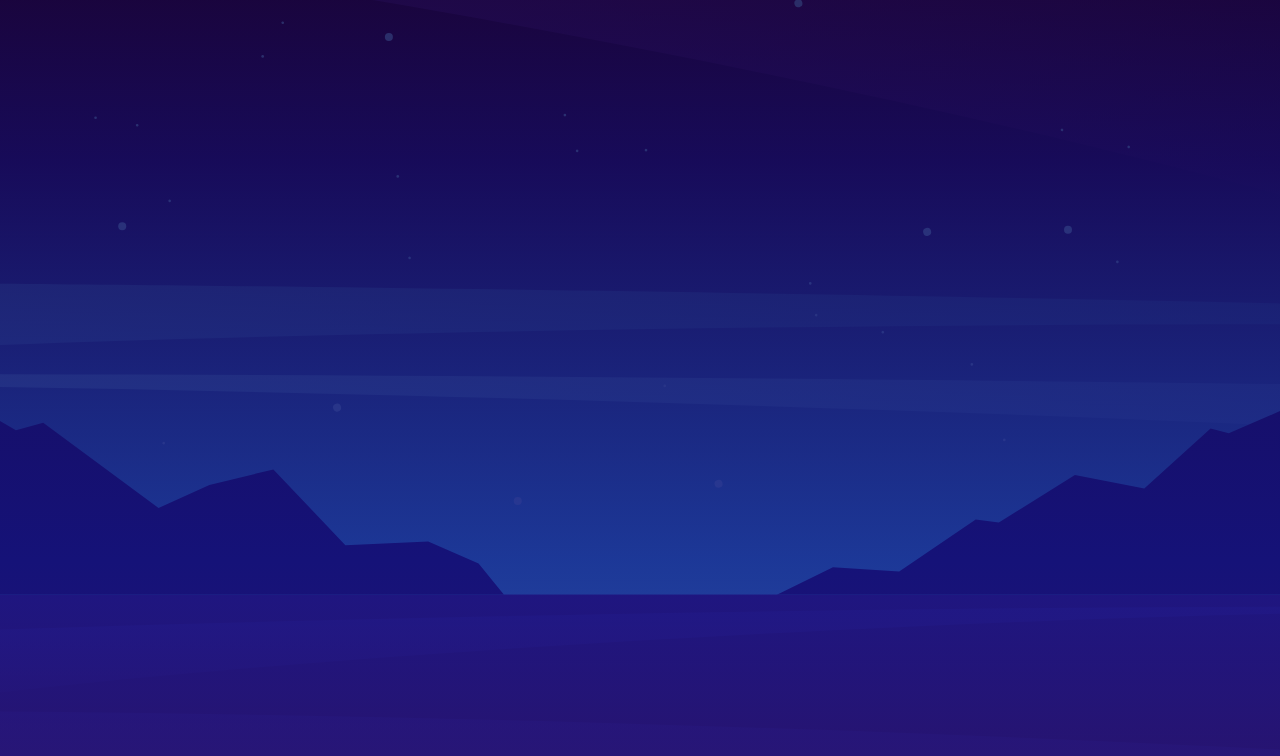
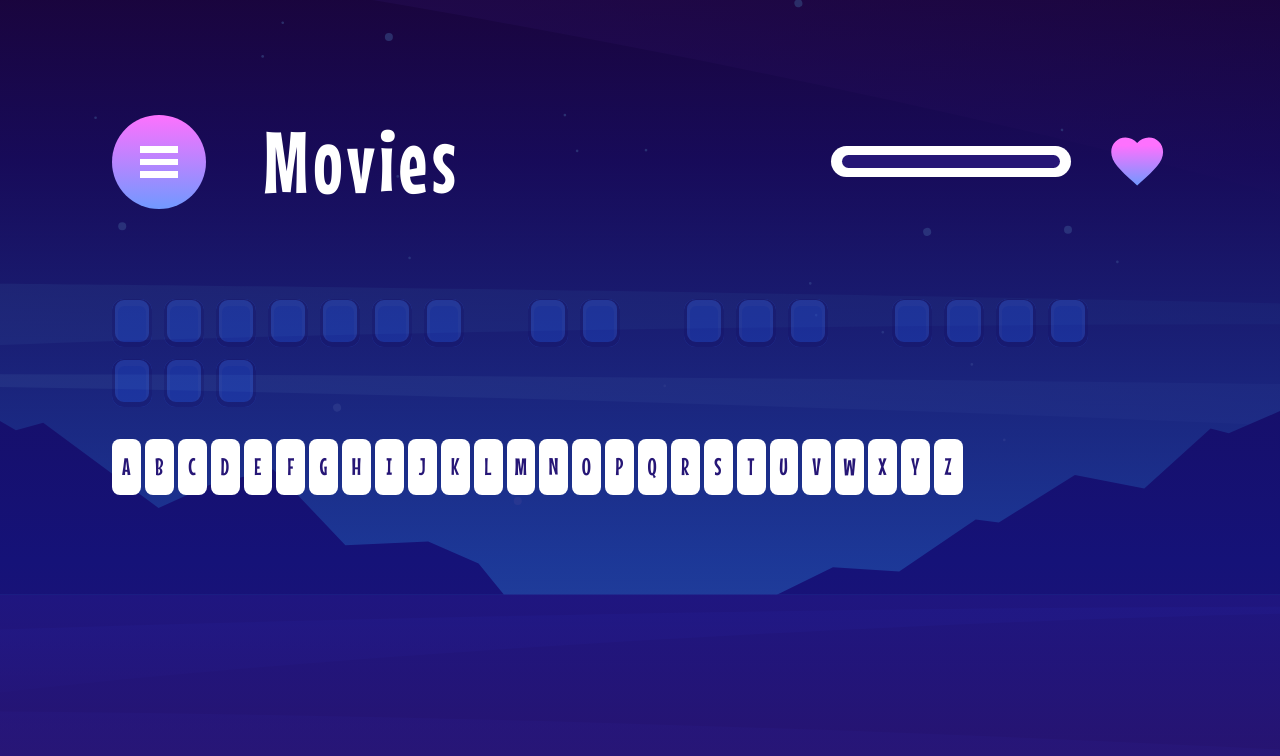
Before and after one commit to tryea/frontend-mentor-hangman-game, a Next.js app: page /play-game in a window 1280 px wide. Both pictures are taken after a click on the button "MOVIES". Shown: the top 756 px of the page. Built offline with nearby package versions, Linux system fonts and the light colour scheme.

Commit message:
game working

```diff
--- a/src/app/play-game/HangmanGamePage.tsx
+++ b/src/app/play-game/HangmanGamePage.tsx
@@ -1,5 +1,119 @@
 "use client";
 
+import Image from "next/image";
+import { useGame } from "../providers/Game";
+import { useId, useState } from "react";
+import HealthBar from "@/components/HealthBar";
+
+const characters = [
+  "A",
+  "B",
+  "C",
+  "D",
+  "E",
+  "F",
+  "G",
+  "H",
+  "I",
+  "J",
+  "K",
+  "L",
+  "M",
+  "N",
+  "O",
+  "P",
+  "Q",
+  "R",
+  "S",
+  "T",
+  "U",
+  "V",
+  "W",
+  "X",
+  "Y",
+  "Z",
+];
+
 export default function HangmanGamePage() {
-  return <div className="flex flex-1 flex-col"></div>;
+  const { category, health, currentWord, decreaseHealth } = useGame();
+  console.log(currentWord);
+
+  const [selectedCharacter, setSelectedCharacter] = useState<string[]>([]);
+
+  return (
+    <div className="flex flex-1 flex-col">
+      <div className="relative w-full flex flex-row justify-between items-center h-[48px] sm:h-[64px] lg:h-[163px] mt-[46px] sm:mt-[61px] lg:mt-[80px]">
+        <div className="flex flex-row gap-4 sm:gap-8 lg:gap-[57px] h-full items-center">
+          <button
+            type="button"
+            className="bg-pink-gradient w-[40px] h-[40px] sm:w-[64px] sm:h-[64px] lg:w-[94px] lg:h-[94px] rounded-full flex items-center justify-center"
+          >
+            <div className="relative w-[16.17px] h-[13.62px] sm:w-[25.87px] sm:h-[21.79px] lg:w-[38px] lg:h-[32px]">
+              <Image src={"/images/icon-menu.svg"} fill alt="menu-icon" />
+            </div>
+          </button>
+          <p className="block text-white text-[40px] sm:text-[48px] lg:text-[88px] leading-[1.2] tracking-[0.05em] ">
+            {category}
+          </p>
+        </div>
+        <div className="flex flex-row gap-4 sm:gap-10 h-full items-center">
+          <HealthBar />
+          <div className="relative w-[26.16px] h-[24px] sm:w-[53.33px] sm:h-[48.93px] lg:w-[53.33px] lg:h-[48.93px]">
+            <Image src={"/images/icon-heart.svg"} fill alt="heart" />
+          </div>
+        </div>
+      </div>
+
+      <div className="flex flex-1 max-h-full overflow-hidden flex-col mt-[56px] mb-8 gap-8">
+        <div className="flex flex-row flex-wrap gap-3">
+          {currentWord!.split("").map((char, idx) => {
+            if (char === " ") {
+              return (
+                <div
+                  key={`space-${Math.random()}`}
+                  className={`bg-transparent hover:bg-blue-hover min-w-[40px] min-h-fit max-h-[66px] flex items-center justify-center rounded-[12px]`}
+                />
+              );
+            }
+
+            return (
+              <div
+                key={`${char}-${Math.random()}`}
+                className={`bg-blue uppercase hover:bg-blue-hover min-w-[40px] min-h-fit max-h-[66px] flex items-center justify-center rounded-[12px] text-white text-[40px] leading-[1.2] tracking-[0.05em] shadow-main_how_to_shadow ${
+                  selectedCharacter.includes(char.toUpperCase())
+                    ? "opacity-100"
+                    : "opacity-25"
+                }`}
+              >
+                {selectedCharacter.includes(char.toUpperCase()) ? char : " "}
+              </div>
+            );
+          })}
+        </div>
+        <div className="flex flex-row flex-wrap gap-y-8 gap-x-1 max-h-[216px]">
+          {characters.map((char) => {
+            return (
+              <button
+                key={char}
+                disabled={selectedCharacter.includes(char.toUpperCase())}
+                onClick={(e) => {
+                  e.preventDefault();
+                  setSelectedCharacter((prev) => [...prev, char]);
+
+                  if (
+                    !currentWord!.toUpperCase()!.includes(char.toUpperCase())
+                  ) {
+                    decreaseHealth();
+                  }
+                }}
+                className="bg-white disabled:opacity-25 w-[28.89px] h-[56px] flex items-center justify-center rounded-[8px] text-dark_navy text-[24px] leading-[1.5] tracking-[0.02em]"
+              >
+                {char}
+              </button>
+            );
+          })}
+        </div>
+      </div>
+    </div>
+  );
 }
--- a/src/app/play-game/SelectCategoryPage.tsx
+++ b/src/app/play-game/SelectCategoryPage.tsx
@@ -6,7 +6,7 @@ import Link from "next/link";
 import categories from "@/data/categories.json";
 import BlueShadowButton from "@/components/BlueShadowButton";
 import { cn } from "@/utils/cn";
-import { useGame } from "../providers/Game";
+import { Categories, useGame } from "../providers/Game";
 
 export default function SelectCategoryPage() {
   const { setCategory } = useGame();
@@ -37,7 +37,7 @@ export default function SelectCategoryPage() {
           "grid grid-cols-1 sm:grid-cols-2 lg:grid-cols-3"
         )}
       >
-        {categories.map((category) => {
+        {(categories as Categories[]).map((category: Categories) => {
           return (
             <BlueShadowButton
               key={category}
--- a/src/app/providers/Game/index.ts
+++ b/src/app/providers/Game/index.ts
@@ -1 +1,2 @@
 export { useGame } from "./useGame";
+export type { Categories, GameState } from "./useGame";
--- a/src/app/providers/Game/useGame.ts
+++ b/src/app/providers/Game/useGame.ts
@@ -1,15 +1,74 @@
 import { create } from "zustand";
 
-type GameState = {
-  category: null | string;
-  setCategory: (category: string) => void;
+import allGames from "@/data/data.json";
+
+export type Categories =
+  | "Movies"
+  | "TV Shows"
+  | "Countries"
+  | "Capital Cities"
+  | "Animals"
+  | "Sports";
+
+export type GameState = {
+  category: null | Categories;
+  setCategory: (category: Categories) => void;
   health: number;
   wordList: string[];
+  currentWord: string | null;
+  decreaseHealth: () => void;
+  nextGame: () => void;
 };
 
 export const useGame = create<GameState>((set) => ({
   category: null,
-  setCategory: (category: null | string) => set(() => ({ category: category })),
+  setCategory: (category: null | Categories) =>
+    set(() => {
+      const newState: {
+        category: null | Categories;
+        wordList: string[];
+        health: number;
+        currentWord: string | null;
+      } = {
+        category: category,
+        wordList: [],
+        health: 8,
+        currentWord: null,
+      };
+
+      if (category !== null) {
+        const wordList = allGames.categories[category].map((val) => val.name);
+        newState.wordList = wordList;
+
+        const randomIndex = Math.floor(Math.random() * wordList.length);
+
+        newState.currentWord = wordList[randomIndex];
+
+        newState.wordList = wordList.filter((val) => {
+          return val !== wordList[randomIndex];
+        });
+      }
+
+      return newState;
+    }),
   health: 8,
+  decreaseHealth: () => {
+    set((state) => ({ health: state.health - 1 }));
+  },
+  nextGame: () => {
+    set((state) => {
+      const randomIndex = Math.floor(Math.random() * state.wordList.length);
+      const word = state.wordList[randomIndex];
+
+      return {
+        currentWord: state.wordList[randomIndex],
+        health: 8,
+        wordList: state.wordList.filter((val) => {
+          return val !== word;
+        }),
+      };
+    });
+  },
   wordList: [],
+  currentWord: null,
 }));
--- /dev/null
+++ b/src/components/HealthBar.tsx
@@ -0,0 +1,21 @@
+import { useGame } from "@/app/providers/Game";
+import { useEffect, useState } from "react";
+
+export default function HealthBar() {
+  const { health } = useGame();
+
+  const [healthClass, setHealthClass] = useState("w-full");
+
+  useEffect(() => {
+    const percentage = (health / 8) * 100;
+    setHealthClass(`w-[${percentage}%]`);
+  }, [health]);
+  return (
+    <div className="w-[57px] h-[16px] sm:w-[160px] sm:h-[31px] lg:w-[240px] lg:h-[31px] bg-white rounded-full p-1 sm:px-[11px] sm:py-[9px]">
+      <div
+        className={`bg-dark_navy h-full ${healthClass} rounded-full`}
+        style={{ width: `${(health / 8) * 100}%` }}
+      />
+    </div>
+  );
+}
```
